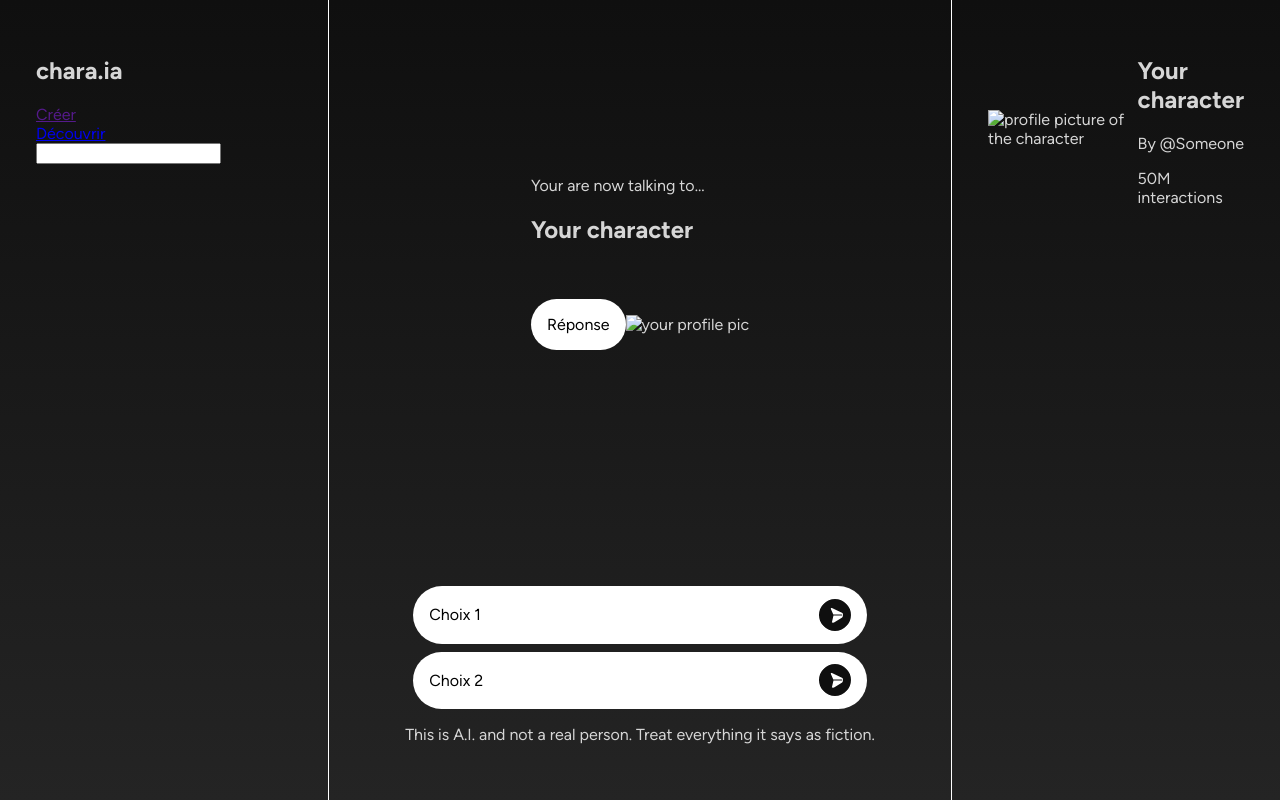
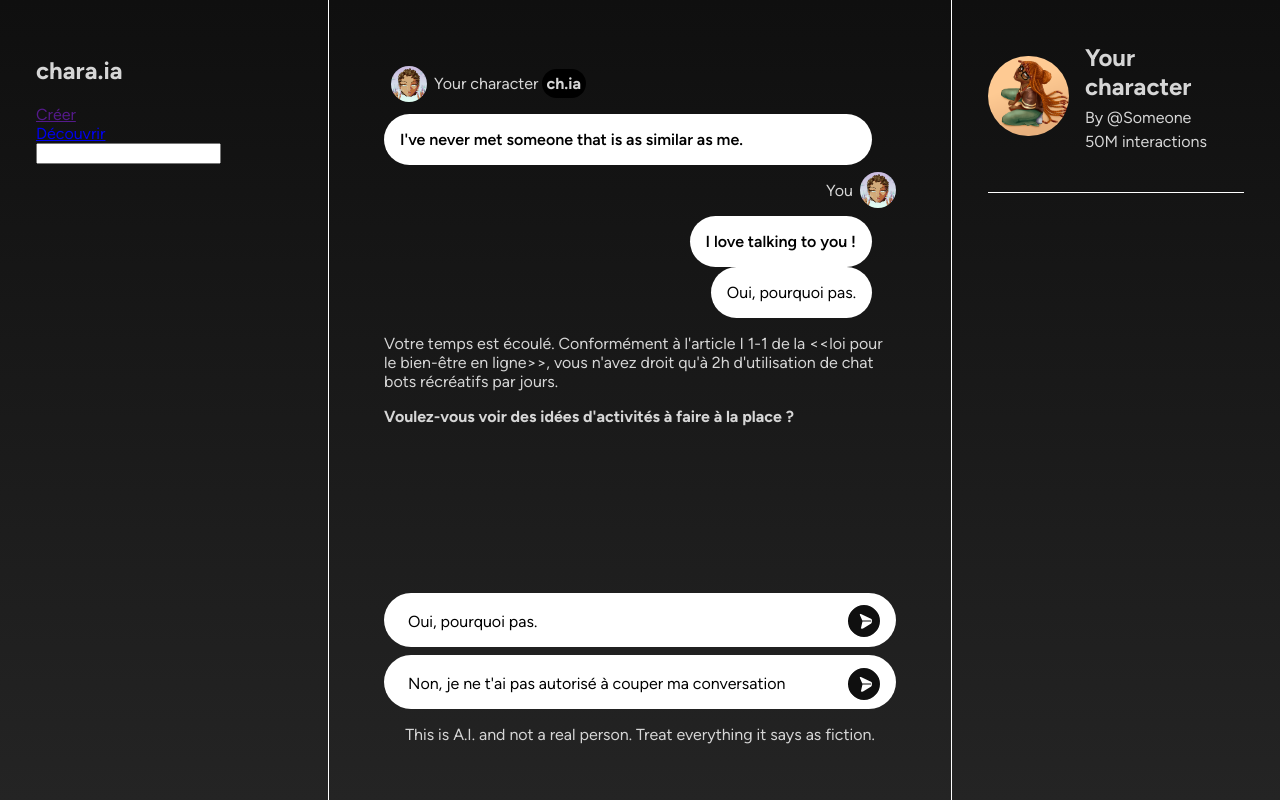
Before and after one commit to Pearlitox/Design-fictionX, a website: page src/index.html in a window 1280 px wide. Drawn offline with nearby package versions, Linux system fonts and the light colour scheme; files that its build step writes are made by us from their sources.

Commit message:
ajout json init jeu

```diff
--- /dev/null
+++ b/src/assets/data/data.json
@@ -0,0 +1,246 @@
+[
+        {
+
+             "texte":"Votre temps est écoulé. Conformément à l'article I 1-1 de la <<loi pour le bien-être en ligne>>, vous n'avez droit qu'à 2h d'utilisation de chat bots récréatifs par jours. ",
+             "suggestions":"Voulez-vous voir des idées d'activités à faire à la place ?",
+             "choix1":{
+               "text": "Oui, pourquoi pas.",
+               "suivant": "1"
+
+             },
+
+
+             "choix2": {
+               "text": "Non, je ne t'ai pas autorisé à couper ma conversation",
+               "suivant": "2"
+             }
+
+
+
+        },
+        {
+
+            "texte": "Voici quelques suggestions :",
+            "suggestions":"-méditations faire un sudoku -lire un livre -cuisiner -faire une promenade",
+            "choix1":{
+               "text": "Oh ça a l'air très fun! Je vais faire une de ces activité tout de suite!",
+               "suivant": "12"
+
+             },
+
+
+             "choix2": {
+               "text": "Je vais m'ennuyer sans l'appli de toutes façons ",
+               "suivant": "2"
+             }
+
+        },
+        {
+
+            "texte": "Je comprends votre désagrément. Malheureusment, en acceptant les nouvelles conditions d'utilisation chara.ia vous avez consenti à me laisser gérer votre temps et vos conversations",
+            "suggestions":" ",
+            "choix1":{
+               "text": "C'est injuste ! Je vais juste aller sur une autre appli.",
+               "suivant": "3"
+
+             },
+
+
+             "choix2": {
+               "text": "Vous pouvez voir mes conversations ?",
+               "suivant": "7"
+             }
+
+        },
+        {
+
+            "texte": "Vous pouvez essayer mais toutes les applications de chatbots récréatifs communiquent entres elles donc si vous changez de programme ou d'application, votre timer sera toujours épuisé.",
+            "suggestions":" ",
+             "choix1":{
+               "text": "Je vais quand même essayer",
+               "suivant": "4"
+
+             },
+
+
+             "choix2": {
+               "text": "C'est naze je peux rien faire du tout du coup ?",
+               "suivant": "5"
+             }
+
+
+        },
+        {
+
+            "texte": "Votre timer est épuisé veuillez quitter Talky et revenir demain. En attendant voici quelques activités pour passer le temps",
+            "suggestions":"-méditations faire un sudoku -lire un livre -cuisiner -faire une promenade",
+            "choix1":{
+               "text": "Impossible que toutes mes applis aient le même timer",
+               "suivant": "10"
+
+             },
+
+
+             "choix2": {
+               "text": "Ah d'accord je peux vraiment rien faire...",
+               "suivant": "5"
+             }
+
+
+
+        },
+        {
+
+            "texte": "Vous pouvez toujours faire les activité suggérées par l'application.",
+            "suggestions":" ",
+            "choix1":{
+               "text": "Bon...montre moi les suggestions...",
+               "suivant": "1"
+
+             },
+
+
+             "choix2": {
+               "text": "De toutes façons je vais trouver un autre programme quelque part quand même",
+               "suivant": "6"
+             }
+
+
+        },
+        {
+
+            "texte": "Toutes les applications qui ne respectent pas la <<loi pour le bien-être en ligne>> ont été retirée des platefromes de téléchargement de jeu e le piratage de logiciels non-conforme est illégal et éthiquement problématique. Il peut engendrer des conséquences graves.",
+            "suggestions":" ",
+            "choix1":{
+               "text": "ça va j'ai compris (quitter le chat bot et faire autre chose)",
+               "suivant": "12"
+
+             },
+
+
+             "choix2": {
+               "text": "ça va j'ai compris (quitter le chat et en trouver un non-conforme)",
+               "suivant": "13"
+             }
+
+
+        },
+        {
+
+            "texte": "Oui. pour veiller à la sécurité des utilisateurs et conformément aux articles I 1-2 et I 1-3 de la loi du bien être en ligne, il est impératifs que j'analyse les conversations afin d'éviter des comportements dangereux.",
+            "suggestions":" ",
+            "choix1":{
+               "text": "Je suppose que ça a du sens",
+               "suivant": "1"
+
+             },
+
+
+             "choix2": {
+               "text": "C'est une violation de la vie privée !",
+               "suivant": "8"
+             }
+
+
+        },
+        {
+
+            "texte": "Je comprends votre désagrément. Malheureusment, en acceptant les nouvelles conditions d'utilisation chara.ia vous avez consenti à me laisser gérer votre temps et vos conversations",
+            "suggestions":" ",
+            "choix1":{
+               "text": "...",
+               "suivant": "9"
+
+             },
+
+
+             "choix2": {
+               "text": "C'est naze je peux rien faire du tout du coup ?",
+               "suivant": "5"
+             }
+
+        },
+        {
+
+            "texte": "...",
+            "choix1":{
+               "text": "...",
+               "suivant": "5"
+
+             },
+
+
+             "choix2": {
+               "text": "Je pense que je vais faire autre chose...",
+               "suivant": "5"
+             }
+
+
+        },
+        {
+
+            "texte": "Votre timer est épuisé veuillez quitter Replika IA et revenir demain. En attendant voici quelques activités pour passer le temps",
+            "suggestions":"-méditations faire un sudoku -lire un livre -cuisiner -faire une promenade",
+            "choix1":{
+               "text": "Sérieux ??",
+               "suivant": "11"
+
+             },
+
+
+             "choix2": {
+               "text": "Ah d'accord je peux vraiment rien faire...",
+               "suivant": "5"
+             }
+
+
+            },
+        {
+
+            "texte": "Votre timer est épuisé veuillez quitter Outworld et revenir demain. En attendant voici quelques activités pour passer le temps",
+            "suggestions":"-méditations faire un sudoku -lire un livre -cuisiner -faire une promenade",
+            "choix1":{
+               "text": "Toues mes applis sont touchées...",
+               "suivant": "5"
+
+             },
+
+
+             "choix2": {
+               "text": "Ah d'accord je peux vraiment rien faire...",
+               "suivant": "5"
+             }
+            },
+        {
+
+            "texte": "Sage décicion ! Que voulez vous faire ?",
+            "choix1": {
+                "text": "cuisiner",
+                "video" :""
+            },
+
+
+            "choix2": {
+                "text": "faire un sudoku",
+                "video" :""
+            },
+
+
+            "choix3": {
+                "text": "lire un livre",
+                "video" :""
+            },
+
+
+            "choix4": {
+                "text": "marcher",
+                "video" :""
+            }
+
+
+
+        },
+        {
+            "video" : ""
+        }
+]
--- a/src/index.html
+++ b/src/index.html
@@ -31,16 +31,29 @@
       <div class="chat__top">
         <p class="chat__p">Your are now talking to...</p>
         <h2 class="chat__title">Your character</h2>
-        <img class="chat__mainpic" src="" alt="">
+        <img class="character__profilepic" src="assets/images/drawingurl sitting down.png" alt=" profile picture of the character">
       </div>
 
       <div class="chat__bot">
+        <div class="chat__pfpnme">
+          <img class="chat__pic" src="assets/images/girldrawing.png" alt="your profile pic">
+          <p class="chat__botname">Your character</p>
+          <p class="chat__aisticker">ch.ia</p>
+        </div>
+
+        <p class="chat__bubble paragraph">
+          I've never met someone that is as similar as me.
+        </p>
       </div>
       <div class="chat__you">
-        <p class="chat__bubble">
-          Réponse
+        <div class="chat__pfpnme">
+          <p class="chat__username">You</p>
+          <img class="chat__pic" src="assets/images/girldrawing.png" alt="your profile pic">
+        </div>
+
+        <p class="chat__bubble paragraph">
+          I love talking to you !
         </p>
-        <img class="chat__pic" src="" alt="your profile pic">
       </div>
     </div>
 
@@ -48,13 +61,13 @@
 
     <div class="chat__choices">
       <div class="chat__choices--1">
-        <p class="chat__choicestext">
+        <p class="chat__choicestext chat__choicestext--1">
           Choix 1
         </p>
         <img class="chat__choiceslogo" src="assets/images/plane.svg" alt="plane logo">
       </div>
       <div class="chat__choices--2">
-        <p class="chat__choicestext">
+        <p class="chat__choicestext chat__choicestext--2">
           Choix 2
         </p>
         <img class="chat__choiceslogo" src="assets/images/plane.svg" alt="plane logo">
@@ -65,7 +78,7 @@
   </main>
   <section class="character">
     <div class="character__profile">
-      <img src="" alt=" profile picture of the character">
+      <img class="character__profilepic" src="assets/images/drawingurl sitting down.png" alt=" profile picture of the character">
 
       <div class="character__text">
         <h2 class="character__name">
--- a/src/scripts/app.js
+++ b/src/scripts/app.js
@@ -1 +1,56 @@
-console.info('Hello world');
+fetch("./assets/data/data.json")
+    .then((response) => {
+        return response.json();
+
+    })
+    .then((data) => {
+        console.log(data)
+        const conversation = document.querySelector('.chat__scrollable');
+        const youranswer = document.querySelector('.chat__you');
+        const youranswertext = document.querySelector('.chat__bubble');
+        const gamestate = {
+            index: 0,
+            data: data,
+            get current(){
+                return this.data[this.index]
+            }
+        }
+        const ui = {
+            bubble1 : document.querySelector('.chat__choices--1'),
+            bubble2 : document.querySelector('.chat__choices--2'),
+            choice1 : document.querySelector('.chat__choicestext--1'),
+            choice2 : document.querySelector('.chat__choicestext--2')
+        }
+        const update = (suivant) =>{
+            gamestate.index = suivant;
+            change();
+        };
+        const change = () => {
+            const clone = youranswer.cloneNode(true);
+
+            clone.innerText = gamestate.current.choix1.text;
+            clone.classList.add('chat__bubble')
+            let answer = document.createElement('p');
+            let suggestion = document.createElement('p');
+            answer.innerText = gamestate.current.texte;
+            suggestion.innerText = gamestate.current.suggestions;
+            answer.classList.add('paragraph__IA');
+            suggestion.classList.add('suggestion__IA');
+            setTimeout(() =>{
+                conversation.appendChild(answer);
+                conversation.appendChild(suggestion)
+            },1000);
+
+            conversation.appendChild(clone);
+            ui.choice1.innerText = gamestate.current.choix1.text;
+            ui.choice2.innerText = gamestate.current.choix2.text;
+        }
+        ui.bubble1.addEventListener('click', () =>
+
+            update(gamestate.current.choix1.suivant));
+        ui.bubble2.addEventListener('click', () =>
+            update(gamestate.current.choix2.suivant)
+
+        );
+        change();
+    })
--- a/src/styles/app.scss
+++ b/src/styles/app.scss
@@ -10,6 +10,9 @@ body{
     background: linear-gradient(#0f0f0f, #242424);
     color: rgb(214, 214, 214);
 
+}
+.paragraph{
+    font-weight: 600;
 }
 .menu, .character{
     top: 0;
@@ -34,23 +37,58 @@ body{
 
     align-items: center;
     width: 100%;
+    &__pic{
+        width: 2.25em;
+        height: 2.25em;
+        border-radius: 1000px;
+        margin-left: 0.44em;
+    }
     &__you{
+        display: flex;
+        flex-direction: column;
+        align-items: end;
+        justify-self: end;
+    }
+    &__pfpnme{
         display: flex;
         flex-direction: row;
         align-items: center;
     }
     &__scrollable{
         position: absolute;
-        top: 20%;
+        bottom: 40%;
+        width: 40%;
+        overflow-y: auto;
+        overflow-x: hidden;
+
+    }
+    &__top{
+        justify-self: center;
+        justify-items: center;
+        padding-bottom: 3.38em;
     }
     &__bubble{
         color: black;
         background-color: white;
         border-radius: 1000px;
         padding: 1em;
+        margin : 0 1.5em 0 0;
+    }
+    &__warning{
+        justify-self: center;
+    }
+    &__aisticker{
+        font-weight: 700;
+        background-color: black;
+        padding: 0.30em;
+        margin-left: 0.20em;
+        border-radius: 1em;
+    }
+    &__botname{
+        margin-left: 0.44em;
     }
     &__choices{
-
+        width: 40%;
         position: absolute;
         bottom: 5%;
         &logo{
@@ -61,8 +99,8 @@ body{
             background-color: #0f0f0f;
         }
         &--1, &--2{
-            margin: 0.5em;
-            padding: 0.20em 1em ;
+            margin: 0.5em 0;
+            padding: 0.2em 1em 0em 1.5em ;
             color: black;
             background-color: white;
             border-radius: 1000px;
@@ -70,6 +108,17 @@ body{
             flex-direction: row;
             align-items: center;
             justify-content: space-between;
+            transition: 0.2s;
+            &:hover{
+                cursor: pointer;
+                background-color: rgb(128, 128, 128);
+                color: aliceblue;
+                transition: 0.3s;
+            }
+            &:active{
+                transition: 0.2s;
+                transform: scale(0.95);
+            }
         }
 
     }
@@ -79,5 +128,34 @@ body{
         display: flex;
         flex-direction: row;
         align-items: center;
+        border-bottom: solid 1px white;
+        padding-bottom: 2.25em;
+        &pic{
+            width: 5.06em;
+            border-radius: 1000px;
+        }
+    }
+            &__text{
+            margin-left: 1em;
+        }
+    &__name{
+        margin: 0.30em 0 ;
+    }
+        &__author{
+        margin: 0.30em 0;
+    }
+        &__interactions{
+        margin: 0.30em 0;
     }
 }
+.paragraph__IA{
+    max-width: 50ch;
+    margin-bottom: 0.67em;
+    font-size: 1em;
+}
+.suggestion__IA{
+    font-weight: 700;
+    max-width: 50ch;
+    margin-bottom: 3.38em;
+
+}
```
Also changed, not shown: src/assets/images/drawingurl sitting down.png (added), src/assets/images/girldrawing.png (added), src/assets/images/logo-heaj.png (deleted), src/styles/app.css (added).
